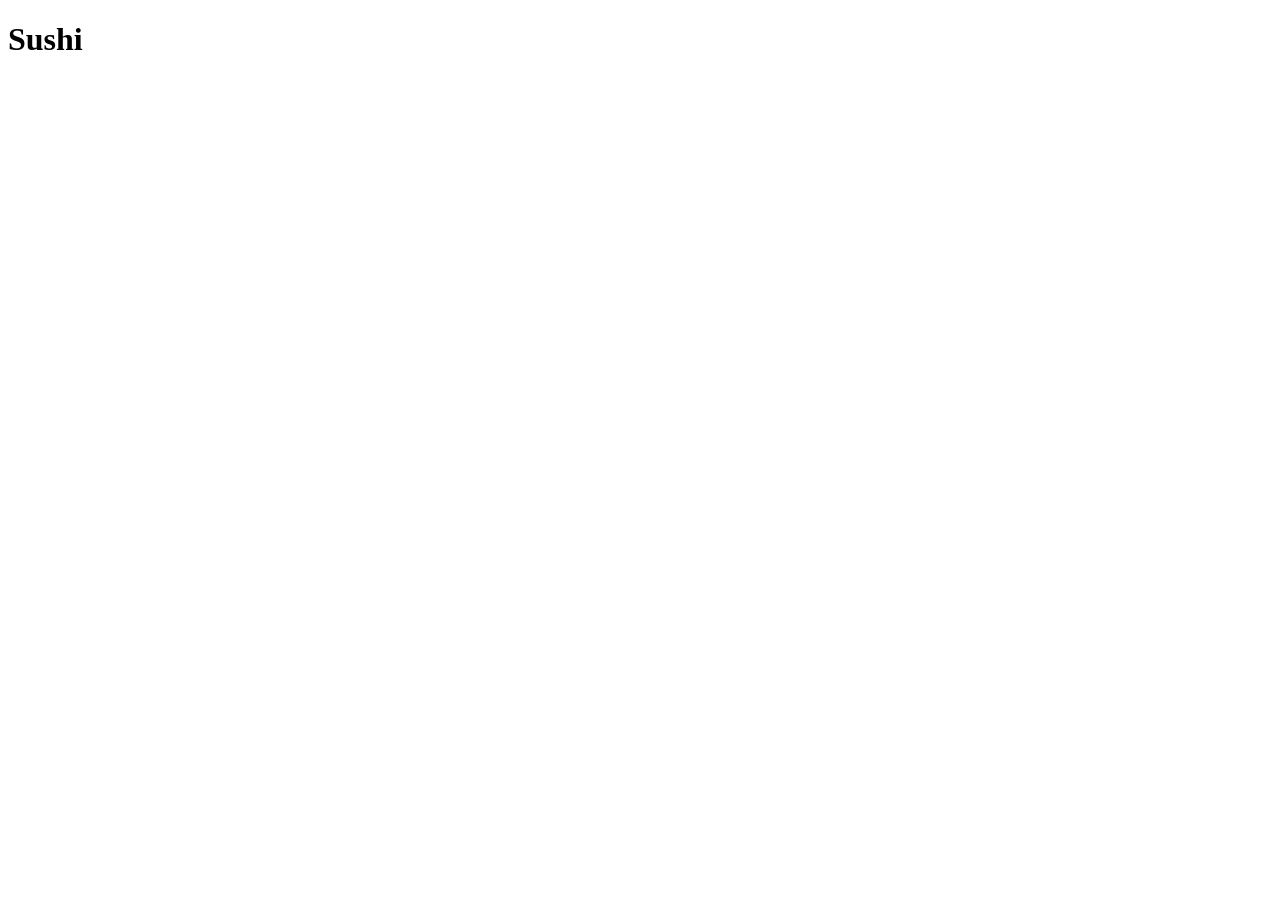
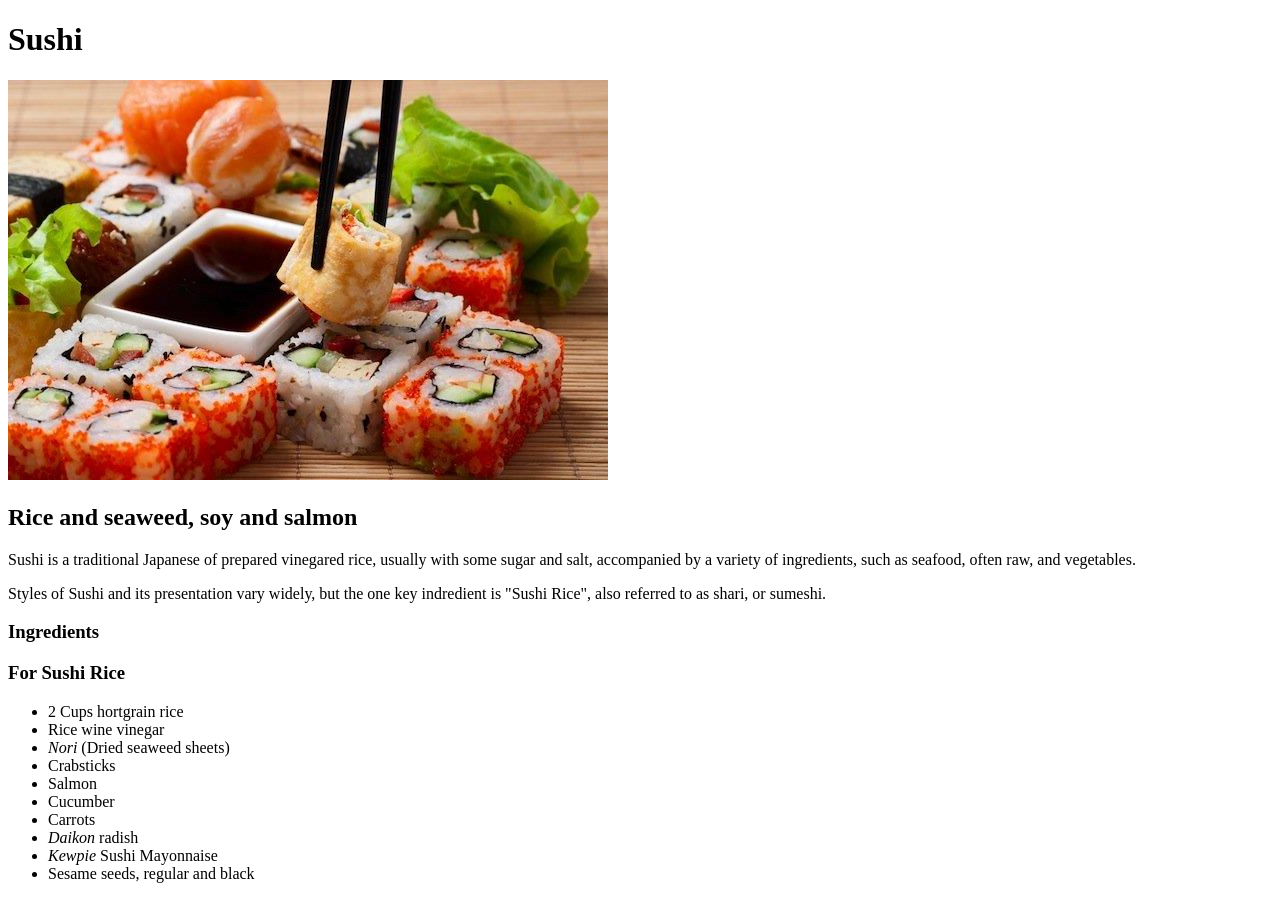
Before and after one commit to singleMaltMatt/odin-recipes, a plain HTML site: page recipes/sushi.html in a window 1280 px wide. Before the commit the page ends 800 px from the top, so only its background shows below. Drawn offline with Linux system fonts and the light colour scheme.

Commit message:
working on sushi recipe page, added images, etc

```diff
--- a/recipes/sushi.html
+++ b/recipes/sushi.html
@@ -7,5 +7,28 @@
 
     <body>
         <h1>Sushi</h1>
+
+        <img src="../img/sushi.jpg" alt="a photo of delicious sushi rolls">
+
+            <h2>Rice and seaweed, soy and salmon</h2>
+
+                <p>Sushi is a traditional Japanese of prepared vinegared rice, usually with some sugar and salt, accompanied by a variety of ingredients, such as seafood, often raw, and vegetables.</p>
+                <p>Styles of Sushi and its presentation vary widely, but the one key indredient is "Sushi Rice", also referred to as shari, or sumeshi.</p>
+
+            <h3>Ingredients</h3>
+            <h3>For Sushi Rice</h3>
+            <ul>
+                <li>2 Cups hortgrain rice</li>
+                <li>Rice wine vinegar</li>
+                <li><em>Nori</em> (Dried seaweed sheets)</li>
+                <li>Crabsticks</li>
+                <li>Salmon</li>
+                <li>Cucumber</li>
+                <li>Carrots</li>
+                <li><em>Daikon</em> radish</li>
+                <li><em>Kewpie</em> Sushi Mayonnaise</li>
+                <li>Sesame seeds, regular and black</li>
+            </ul>
+
     </body>
 </html>
```
Also changed, not shown: img/sushi-2.jpg (added), img/sushi.jpg (added).
